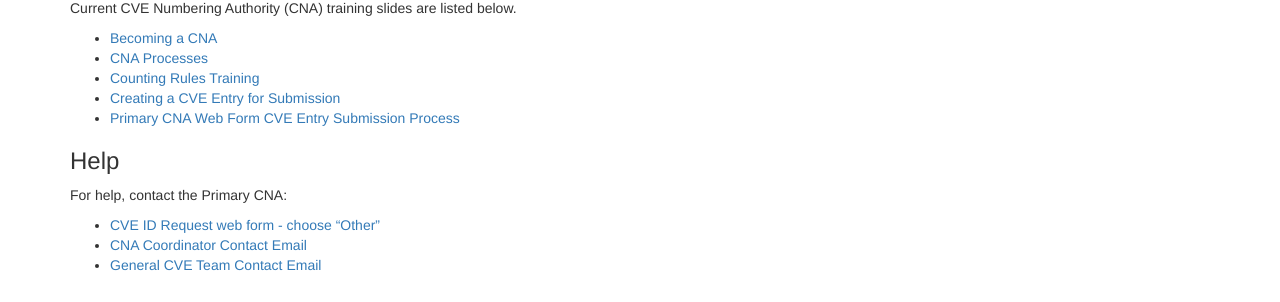
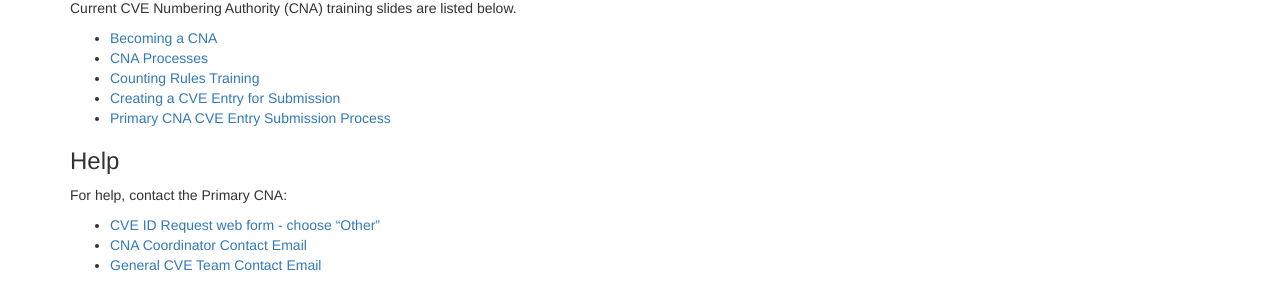
Before and after one commit to CVEProject/cveproject.github.io, a Jekyll site: the page built from docs/cna/training_slides/index.md, in a window 1280 px wide. Shown: the part 147-449 px from the top of the page. Built offline with Jekyll 4.4.1, drawn with Linux system fonts in a browser that asks for light colours; nearby versions of some CDN libraries.

Commit message:
Updating submission training presentation

```diff
--- a/docs/cna/training_slides/index.md
+++ b/docs/cna/training_slides/index.md
@@ -9,7 +9,7 @@ Current CVE Numbering Authority (CNA) training slides are listed below.
 * [CNA Processes](/docs/cna/CNA Processes.pptx)
 * [Counting Rules Training](/docs/cna/CVE Counting Rules Training.pptx)
 * [Creating a CVE Entry for Submission](/docs/cna/Entry_Creation.pptx)
-* [Primary CNA Web Form CVE Entry Submission Process](/docs/cna/Web Form Entry Submission Process.pptx)
+* [Primary CNA CVE Entry Submission Process](/docs/cna/Entry_Submission_Process.pptx)
 
 ### Help
 
```
